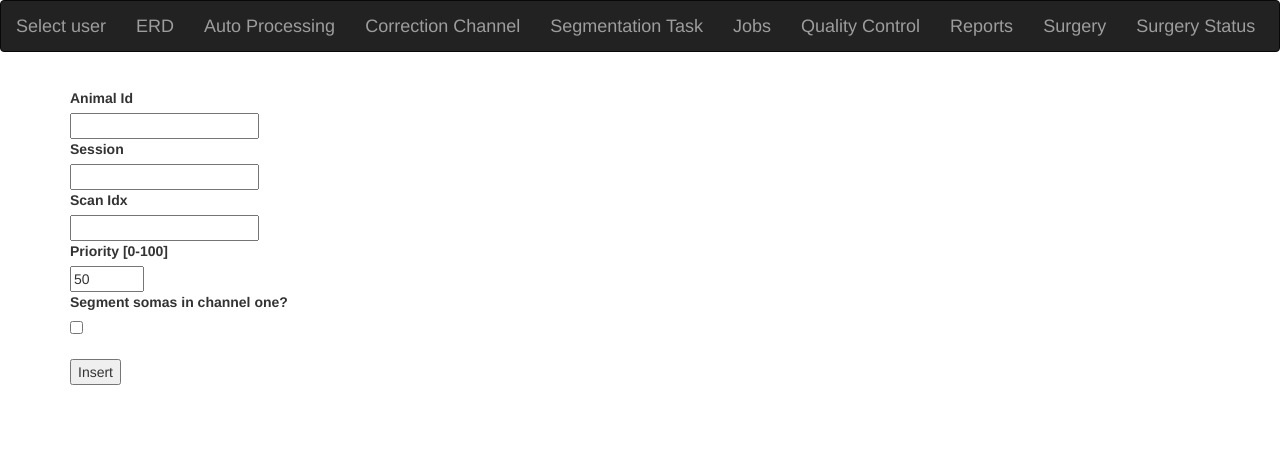
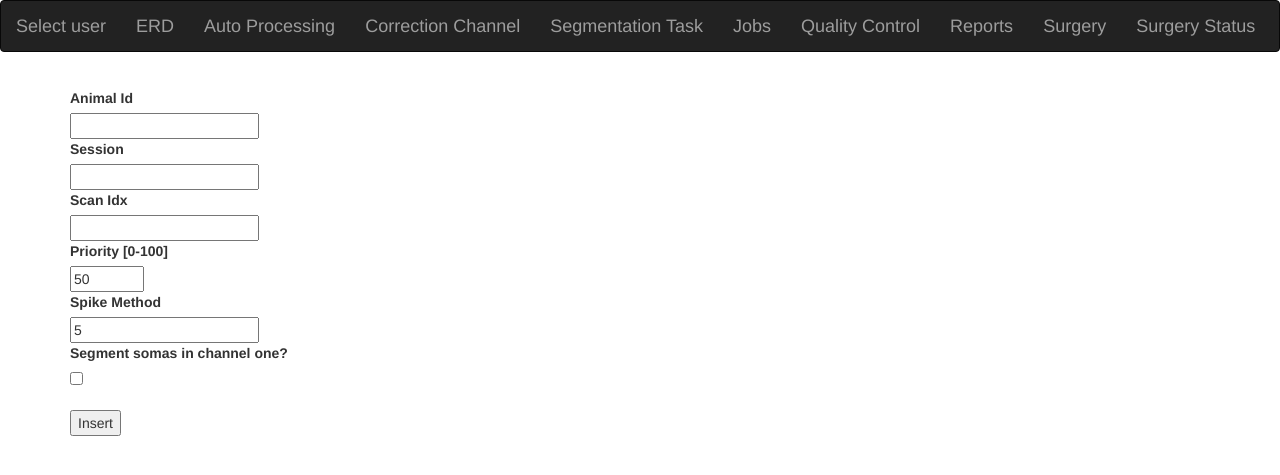
Before and after one commit to cajal/pipecontrol, a Flask app: page /autoprocessing in a window 1280 px wide. Shown: the top 475 px of the page. Run offline with Flask 2, Linux system fonts and the light colour scheme; some libraries are stand-ins or nearby versions.

Commit message:
Added spike_method to autoprocessing.html

```diff
--- a/app/templates/autoprocessing.html
+++ b/app/templates/autoprocessing.html
@@ -10,6 +10,7 @@
                 {{ render_field(form.session) }}
                 {{ render_field(form.scan_idx) }}
                 {{ render_field(form.priority) }}
+                {{ render_field(form.spike_method) }}
                 {{ render_field(form.autosegment) }}
             </dl>
             <input type="submit" value="Insert">
```
